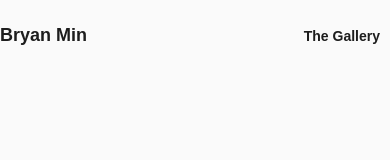
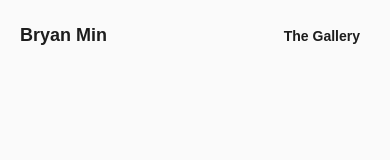
Before and after one commit to bdhmin/portfolio, a React (Create React App) app: page / in a window 390 px wide. Shown: the top 160 px of the page. Built offline with nearby package versions, Linux system fonts and the light colour scheme; a web font is replaced by a local one.

Commit message:
Fixed mobile view navbar misalignment

```diff
--- a/src/App/NavBar/navbar.scss
+++ b/src/App/NavBar/navbar.scss
@@ -4,8 +4,9 @@
   // border: solid 1px lime;
 
   position: absolute;
+  left: 0;
   top: 0;
-  margin: 0 60px;
+  // margin: 0 60px;
   width: 960px;
 
   .Bar {
@@ -51,7 +52,7 @@
     .Bar {
 
       // display: flex;
-      margin: 0 0px;
+      margin: 0 20px;
     }
   }
 
```
